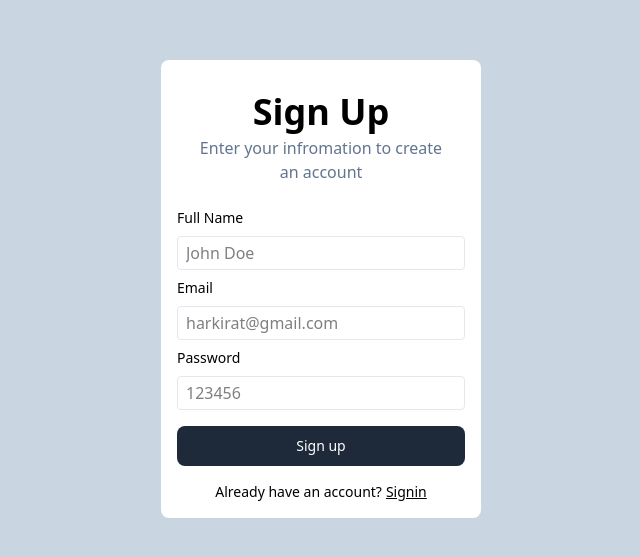
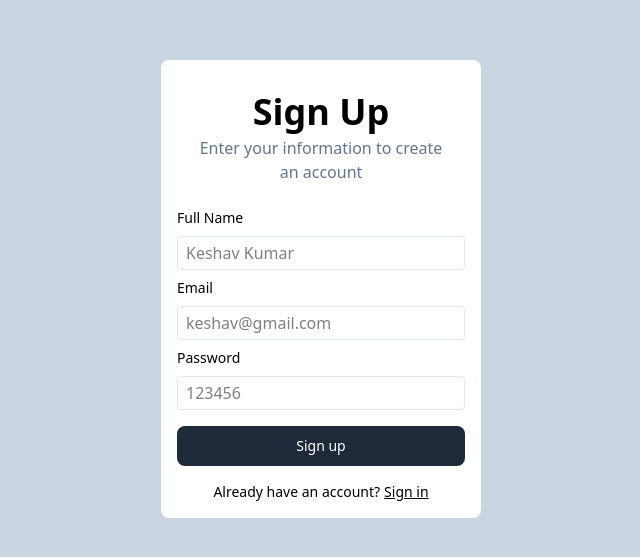
Before and after one commit to DeveloperKeshavKumar/paytm-clone, a React (Vite) app in the folder frontend/: page /signup in a window 1280 px wide. Shown: the part 111-668 px from the top of the page, without its empty margins (319-959 px from the left). Built offline with nearby package versions, Linux system fonts and the light colour scheme.

Commit message:
connect to backend using service/api

```diff
--- a/frontend/src/components/Button.jsx
+++ b/frontend/src/components/Button.jsx
@@ -1,3 +1,3 @@
 export function Button({ label, onClick }) {
-    return <button onClick={onClick} type="button" class=" w-full text-white bg-gray-800 hover:bg-gray-900 focus:outline-none focus:ring-4 focus:ring-gray-300 font-medium rounded-lg text-sm px-5 py-2.5 me-2 mb-2">{label}</button>
+    return <button onClick={onClick} type="button" className=" w-full text-white bg-gray-800 hover:bg-gray-900 focus:outline-none focus:ring-4 focus:ring-gray-300 font-medium rounded-lg text-sm px-5 py-2.5 me-2 mb-2">{label}</button>
 }
--- a/frontend/src/components/Inputbox.jsx
+++ b/frontend/src/components/Inputbox.jsx
@@ -1,8 +1,8 @@
-export function Inputbox({ label, placeholder }) {
+export function Inputbox({ label, placeholder, type, setValue, value }) {
     return <div>
         <div className="text-sm font-medium text-left py-2">
             {label}
         </div>
-        <input placeholder={placeholder} className="w-full px-2 py-1 border rounded border-slate-200" />
+        <input placeholder={placeholder} type={type} value={value} onChange={(e) => setValue(e.target.value)} className="w-full px-2 py-1 border rounded border-slate-200" />
     </div>
 }
--- a/frontend/src/pages/Signin.jsx
+++ b/frontend/src/pages/Signin.jsx
@@ -3,20 +3,67 @@ import { Button } from "../components/Button"
 import { Heading } from "../components/Heading"
 import { Inputbox } from "../components/Inputbox"
 import { SubHeading } from "../components/SubHeading"
+import { useState, useEffect } from "react"
+import { useNavigate } from "react-router-dom"
+import { signIn } from "../service/api";
 
 export const Signin = () => {
+    const [email, setEmail] = useState("");
+    const [password, setPassword] = useState("");
+    const navigate = useNavigate();
+
+    useEffect(() => {
+        const token = localStorage.getItem('token');
+        if (token) {
+            navigate('/dashboard');
+        }
+    }, [navigate]);
+
+    const handleSignin = async () => {
+        try {
+            const response = await signIn({ email, password });
+
+            // Save the token in localStorage
+            localStorage.setItem("token", response.data.token);
+
+            // Redirect to dashboard after successful signin
+            navigate("/dashboard");
+        } catch (error) {
+            // Handle errors (display to user)
+            alert(error.response?.data?.message || "Signin failed. Please check your credentials.");
+        }
+    }
 
     return <div className="bg-slate-300 h-screen flex justify-center">
         <div className="flex flex-col justify-center">
             <div className="rounded-lg bg-white w-80 text-center p-2 h-max px-4">
                 <Heading label={"Sign In"} />
                 <SubHeading label={"Enter your credentials to access your account"} />
-                <Inputbox placeholder="harkirat@gmail.com" label={"Email"} />
-                <Inputbox placeholder="123456" label={"Password"} />
+                <Inputbox
+                    placeholder="harkirat@gmail.com"
+                    label={"Email"}
+                    type={"email"}
+                    setValue={setEmail}
+                    value={email}
+                />
+                <Inputbox
+                    placeholder="123456"
+                    label={"Password"}
+                    type={"password"}
+                    setValue={setPassword}
+                    value={password}
+                />
                 <div className="pt-4">
-                    <Button label={"Sign in"} />
+                    <Button
+                        label={"Sign in"}
+                        onClick={handleSignin}
+                    />
                 </div>
-                <BottomWarning label={"Don't have an account?"} buttonText={"Signup"} to={"/signup"} />
+                <BottomWarning
+                    label={"Don't have an account?"}
+                    buttonText={"Signup"}
+                    to={"/signup"}
+                />
             </div>
         </div>
     </div>
--- a/frontend/src/pages/Signup.jsx
+++ b/frontend/src/pages/Signup.jsx
@@ -3,20 +3,74 @@ import { Button } from "../components/Button"
 import { Heading } from "../components/Heading"
 import { Inputbox } from "../components/Inputbox"
 import { SubHeading } from "../components/SubHeading"
+import { useEffect, useState } from "react"
+import { useNavigate } from "react-router-dom"
+import { signUp } from "../service/api"
 
 export const Signup = () => {
+    const [name, setName] = useState("");
+    const [email, setEmail] = useState("");
+    const [password, setPassword] = useState("");
+    const navigate = useNavigate();
+
+    useEffect(() => {
+        const token = localStorage.getItem('token');
+        if (token) {
+            navigate('/dashboard');
+        }
+    }, [navigate]);
+
+    const handleSignup = async () => {
+        try {
+            const response = await signUp({ name, email, password });
+
+            // Save the token in localStorage
+            localStorage.setItem("token", response.data.token);
+
+            // Redirect to dashboard or another page after successful signup
+            navigate("/dashboard");
+        } catch (error) {
+            // Handle errors (display to user)
+            alert(error.response?.data?.message || "Signup failed");
+        }
+    }
+
     return <div className="bg-slate-300 h-screen flex justify-center">
         <div className="flex flex-col justify-center">
             <div className="rounded-lg bg-white w-80 text-center p-2 h-max px-4">
                 <Heading label={"Sign Up"} />
-                <SubHeading label={"Enter your infromation to create an account"} />
-                <Inputbox placeholder="John Doe" label={"Full Name"} />
-                <Inputbox placeholder="harkirat@gmail.com" label={"Email"} />
-                <Inputbox placeholder="123456" label={"Password"} />
+                <SubHeading label={"Enter your information to create an account"} />
+                <Inputbox
+                    placeholder="Keshav Kumar"
+                    label={"Full Name"}
+                    setValue={setName}
+                    value={name}
+                />
+                <Inputbox
+                    placeholder="keshav@gmail.com"
+                    label={"Email"}
+                    type={"email"}
+                    setValue={setEmail}
+                    value={email}
+                />
+                <Inputbox
+                    placeholder="123456"
+                    label={"Password"}
+                    type={"password"}
+                    setValue={setPassword}
+                    value={password}
+                />
                 <div className="pt-4">
-                    <Button label={"Sign up"} />
+                    <Button
+                        label={"Sign up"}
+                        onClick={handleSignup}
+                    />
                 </div>
-                <BottomWarning label={"Already have an account?"} buttonText={"Signin"} to={"/signin"} />
+                <BottomWarning
+                    label={"Already have an account?"}
+                    buttonText={"Sign in"}
+                    to={"/signin"}
+                />
             </div>
         </div>
     </div>
```
